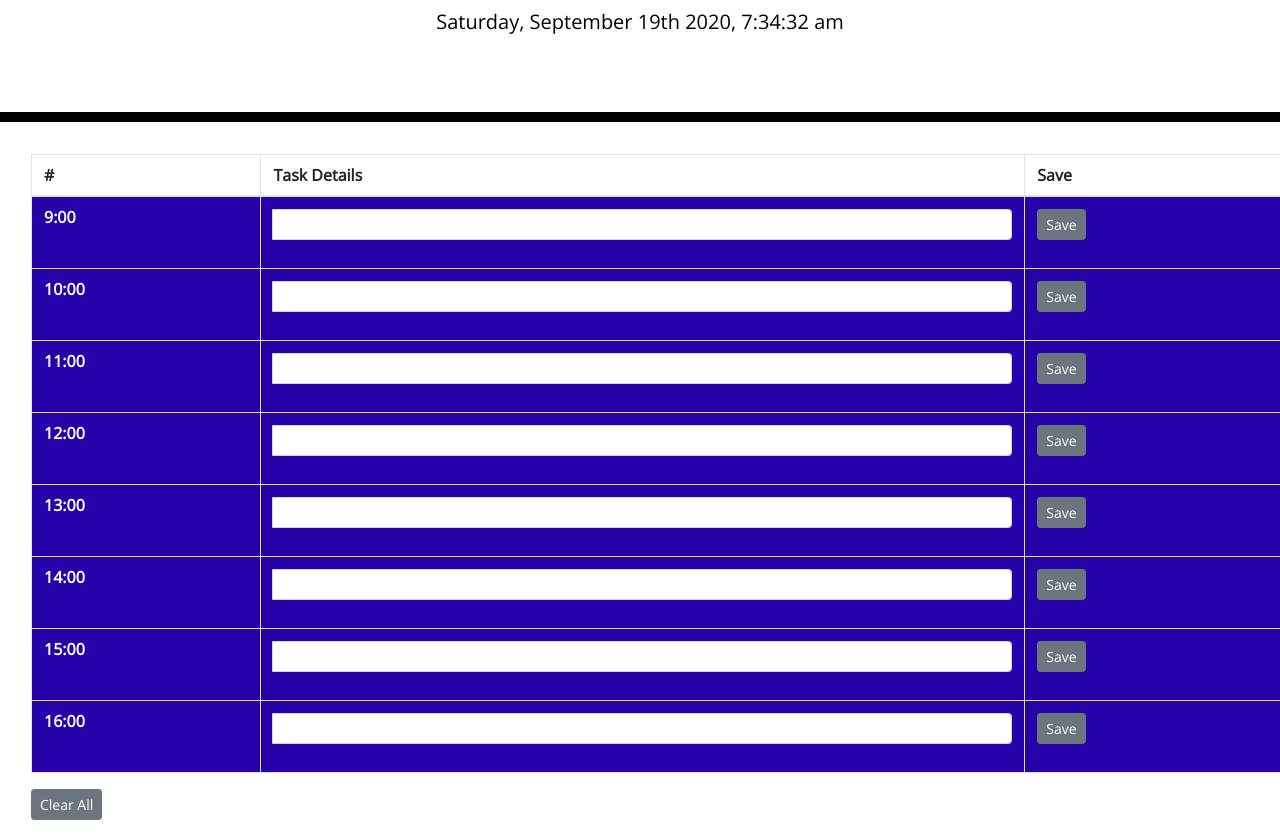
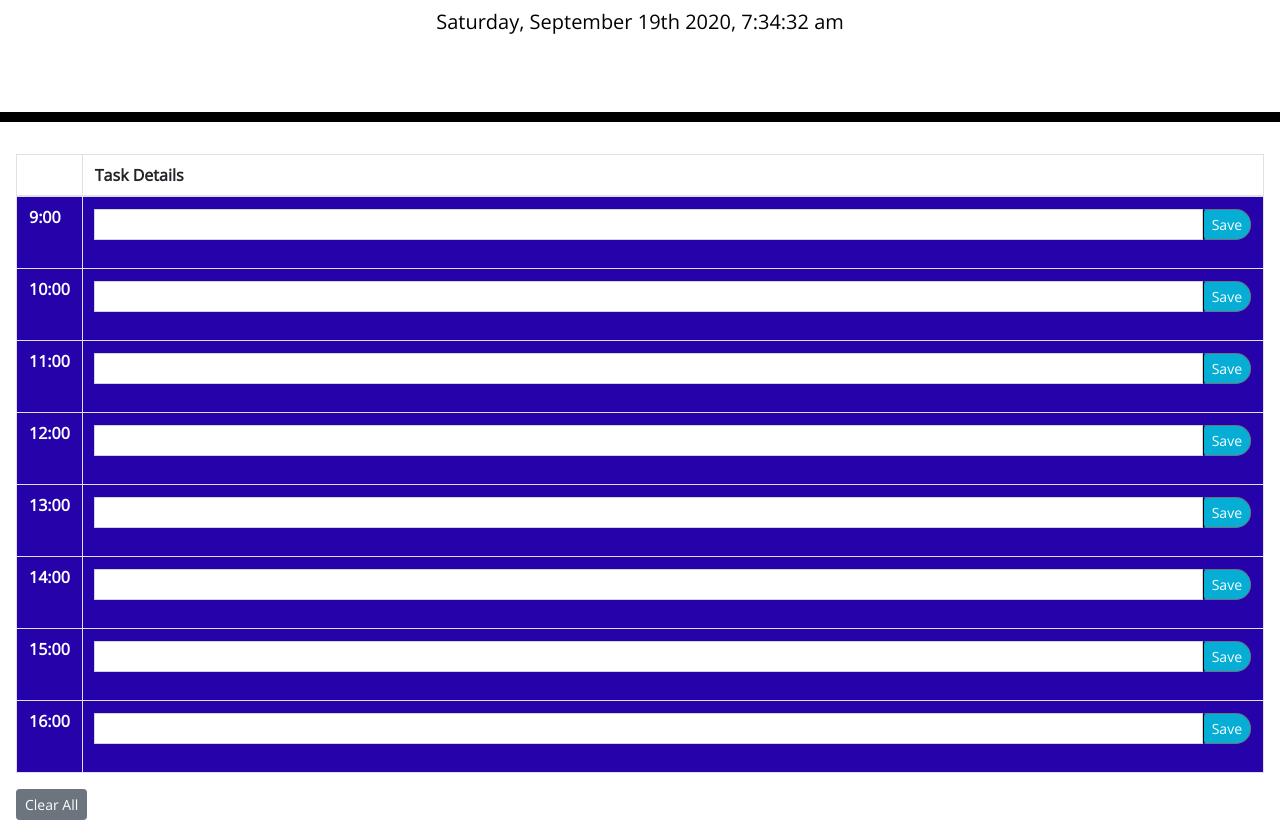
Before and after one commit to sp-amm/workdayschedule, a plain HTML site: page Develop/index.html in a window 1280 px wide. Shown: the part 182-1018 px from the top of the page. Drawn offline with nearby package versions, Linux system fonts and the light colour scheme.

Commit message:
making the scheduler look a bit less offensive with some styling

```diff
--- a/Develop/index.html
+++ b/Develop/index.html
@@ -20,14 +20,13 @@
     </header>
 
     <!-- Timeblocks-->
-    <div class="container-fluid m-3">
+    <div class="m-3 table-responsive-sm">
 
       <table class="table table-bordered justify-center">
         <thead>
           <tr>
-            <th scope="col">#</th>
+            <th scope="col" class="headerwidth"></th>
             <th scope="col">Task Details</th>
-            <th scope="col">Save</th>
           </tr>
         </thead>
         <tbody>
@@ -36,10 +35,10 @@
             <td>
               <div class="input-group input-group-sm mb-3">
                 <div class="input-group-prepend"></div>
-                <input type="text" class="form-control" aria-label="Sizing example input" aria-describedby="inputGroup-sizing-sm">
+                <input type="text" class="form-control makebetter" aria-label="Sizing example input" aria-describedby="inputGroup-sizing-lg">
+                <button type="button" class="btn btn-secondary btn-sm saveBtn">Save</button>
                 </div>
             </td>
-            <td><button type="button" class="btn btn-secondary btn-sm">Save</button></td>
           </tr>
           <tr id="10">
             <th scope="row">10:00</th>
@@ -47,9 +46,9 @@
               <div class="input-group input-group-sm mb-3">
                 <div class="input-group-prepend"></div>
                <input type="text" class="form-control" aria-label="Sizing example input" aria-describedby="inputGroup-sizing-sm">
+               <button type="button" class="btn btn-secondary btn-sm saveBtn">Save</button>
               </div>
             </td>
-            <td><button type="button" class="btn btn-secondary btn-sm">Save</button></td>
           </tr>
           <tr id="11">
             <th scope="row">11:00</th>
@@ -57,9 +56,9 @@
               <div class="input-group input-group-sm mb-3">
                 <div class="input-group-prepend"></div>
                 <input type="text" class="form-control" aria-label="Sizing example input" aria-describedby="inputGroup-sizing-sm">
+                <button type="button" class="btn btn-secondary btn-sm saveBtn">Save</button>
               </div>
             </td>
-            <td><button type="button" class="btn btn-secondary btn-sm">Save</button></td>
           </tr>
           <tr id="12">
             <th scope="row">12:00</th>
@@ -67,9 +66,9 @@
               <div class="input-group input-group-sm mb-3">
                 <div class="input-group-prepend"></div>
                 <input type="text" class="form-control" aria-label="Sizing example input" aria-describedby="inputGroup-sizing-sm">
+                <button type="button" class="btn btn-secondary btn-sm saveBtn">Save</button>
               </div>
             </td>
-            <td><button type="button" class="btn btn-secondary btn-sm">Save</button></td>
           </tr>
           <tr id="13">
             <th scope="row">13:00</th>
@@ -77,9 +76,9 @@
               <div class="input-group input-group-sm mb-3">
                 <div class="input-group-prepend"></div>
                 <input type="text" class="form-control" aria-label="Sizing example input" aria-describedby="inputGroup-sizing-sm">
+                <button type="button" class="btn btn-secondary btn-sm saveBtn">Save</button>
               </div>
             </td>
-            <td><button type="button" class="btn btn-secondary btn-sm">Save</button></td>
           </tr>
           <tr id="14">
             <th scope="row">14:00</th>
@@ -87,9 +86,9 @@
               <div class="input-group input-group-sm mb-3">
                 <div class="input-group-prepend"></div>
                 <input type="text" class="form-control" aria-label="Sizing example input" aria-describedby="inputGroup-sizing-sm">
+                <button type="button" class="btn btn-secondary btn-sm saveBtn">Save</button>
               </div>
             </td>
-            <td><button type="button" class="btn btn-secondary btn-sm">Save</button></td>
           </tr>
           <tr id="15">
             <th scope="row">15:00</th>
@@ -97,9 +96,9 @@
               <div class="input-group input-group-sm mb-3">
                 <div class="input-group-prepend"></div>
                 <input type="text" class="form-control" aria-label="Sizing example input" aria-describedby="inputGroup-sizing-sm">
+                <button type="button" class="btn btn-secondary btn-sm saveBtn">Save</button>
               </div>
             </td>
-            <td><button type="button" class="btn btn-secondary btn-sm">Save</button></td>
           </tr>
           <tr id="16">
             <th scope="row">16:00</th>
@@ -107,9 +106,9 @@
               <div class="input-group input-group-sm mb-3">
                 <div class="input-group-prepend"></div>
                 <input type="text" class="form-control" aria-label="Sizing example input" aria-describedby="inputGroup-sizing-sm">
+                <button type="button" class="btn btn-secondary btn-sm saveBtn">Save</button>
               </div>
             </td>
-            <td><button type="button" class="btn btn-secondary btn-sm">Save</button></td>
           </tr>
         </tbody>
       </table>
--- a/Develop/style.css
+++ b/Develop/style.css
@@ -57,6 +57,10 @@ textarea{
   color: white;
 }
 
+.headerwidth {
+  width: 50px
+}
+
 .saveBtn {
   border-left: 1px solid black;
   border-top-right-radius: 15px;
```
Also changed, not shown: Develop/script.js (+3 -5 lines), 1 other file.
